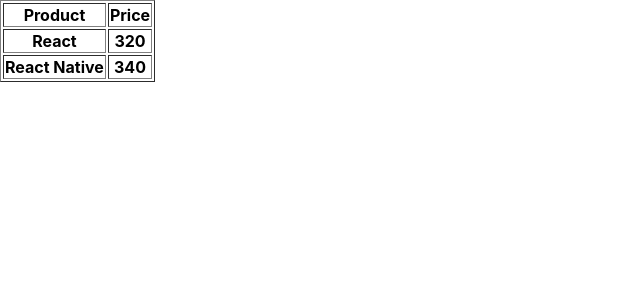
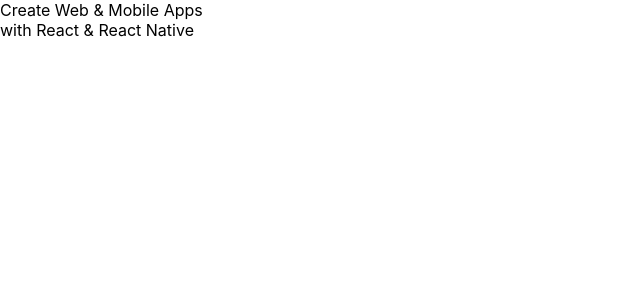
Before and after one commit to AekJ4s/app1, a React (Create React App) app: page / in a window 1280 px wide. Shown: the top 300 px of the page, without its empty margins (0-640 px from the left). Built offline with nearby package versions, Linux system fonts and the light colour scheme.

Commit message:
Code Slide 44 part1

```diff
--- a/src/App.js
+++ b/src/App.js
@@ -3,25 +3,25 @@
 import logo from './logo.png'
 function App(){
 
-  // Slide 24
-  // let r = 'React'
-  // let rn = 'React Native'
-  // const el = (
-  //   <div>
-  //     Create Web & Mobile Apps<br />
-  //     with {r} &  {rn}
-  //   </div>
+  // Slide 43
+  let r = 'React'
+  let rn = 'React Native'
+  const el = (
+    <div>
+      Create Web & Mobile Apps<br />
+      with {r} &  {rn}
+    </div>
+  )
+  return el
+
+  // code Slide 44
+  // return (
+  //   <table border="1">
+  //     <tr><th>Product</th><th>Price</th></tr>
+  //     <tr><th>React</th><th>320</th></tr>
+  //     <tr><th>React Native</th><th>340</th></tr>
+  //   </table>
   // )
-  // return el
-
-
-  return (
-    <table border="1">
-      <tr><th>Product</th><th>Price</th></tr>
-      <tr><th>React</th><th>320</th></tr>
-      <tr><th>React Native</th><th>340</th></tr>
-    </table>
-  )
 
   //Slide 27
   // const divStyle = {
```
